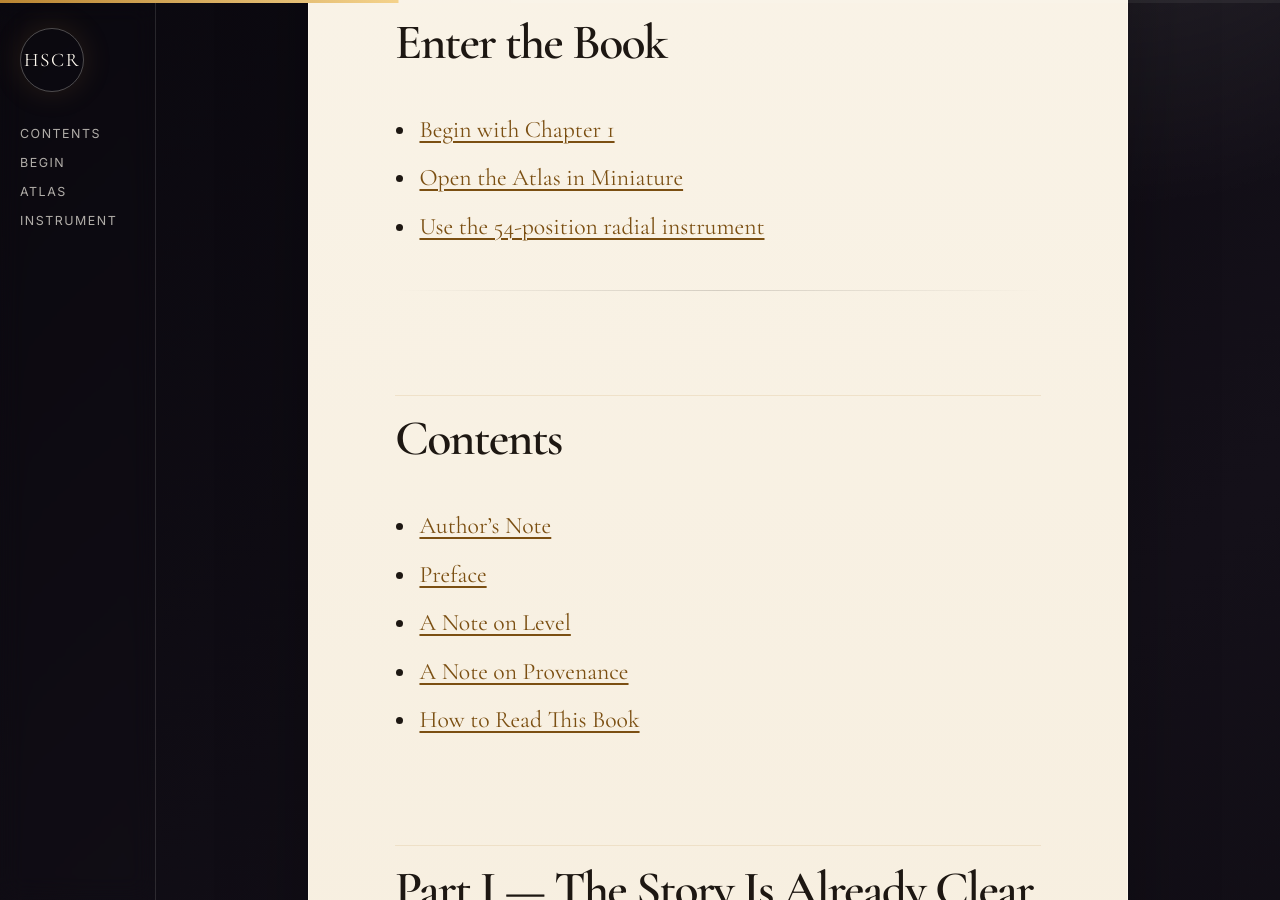
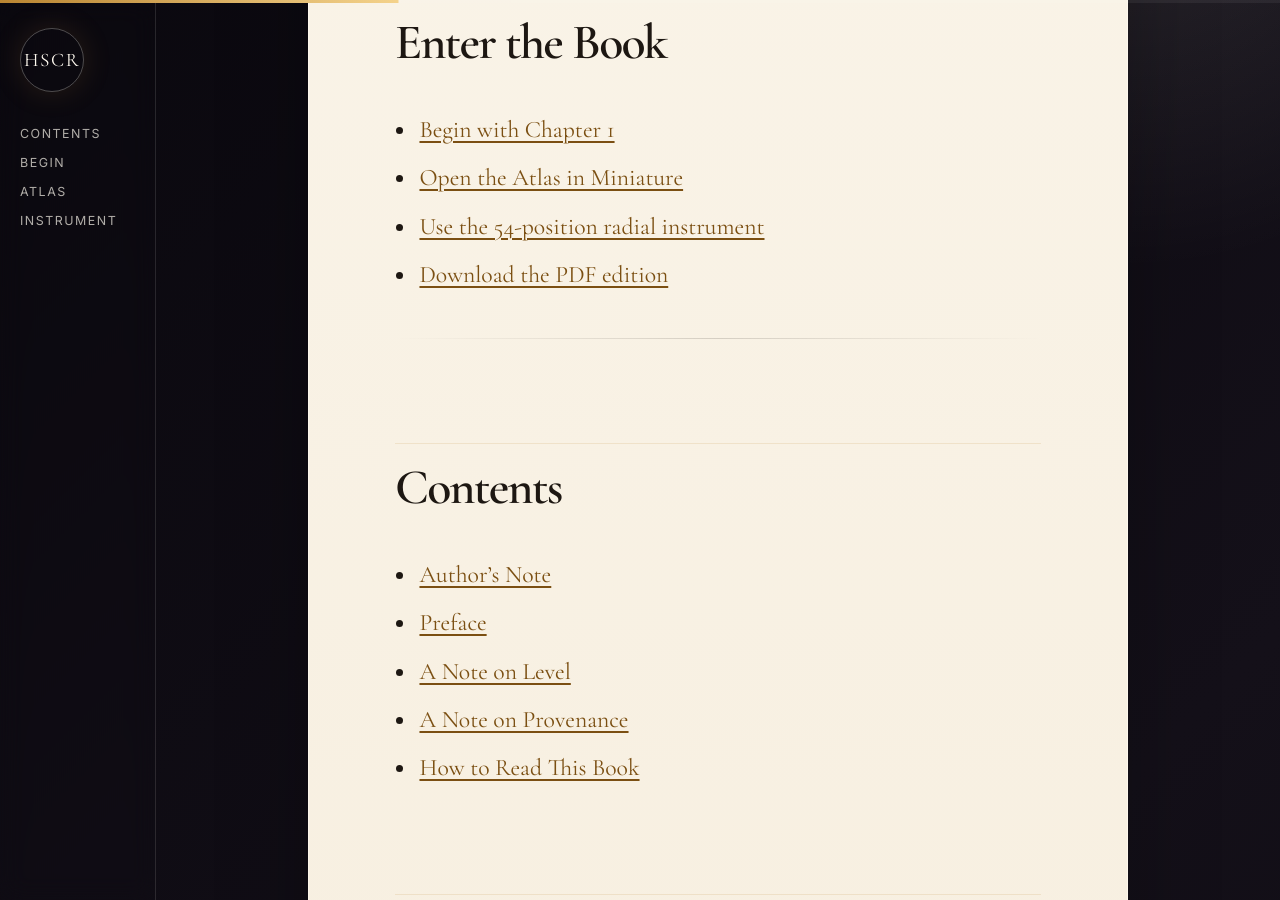
Before and after one commit to TitanicParker/how-sentences-come-to-rest, a Jekyll site: the page built from index.md, in a window 1280 px wide and 900 px high, scrolled down 1000 px. Built offline with Jekyll 4.4.1, drawn with Linux system fonts in a browser that asks for light colours; our own code applies the rules of GitHub Pages for plain Markdown files; some of the changed text lies outside the part shown.

Commit message:
Add PDF download link to homepage

```diff
--- a/index.md
+++ b/index.md
@@ -17,6 +17,7 @@ This book asks how.
 - [Begin with Chapter 1](chapter-01/)
 - [Open the Atlas in Miniature](chapter-12/)
 - [Use the 54-position radial instrument](instrument.html)
+- [Download the PDF edition](book.pdf)
 
 ---
 
@@ -58,6 +59,10 @@ This book asks how.
 
 ---
 
+## Download
+
+- [Download the PDF edition](book.pdf)
+
 ## Instrument
 
 - [Atlas of Remainders — 54-position radial instrument](instrument.html)
```
